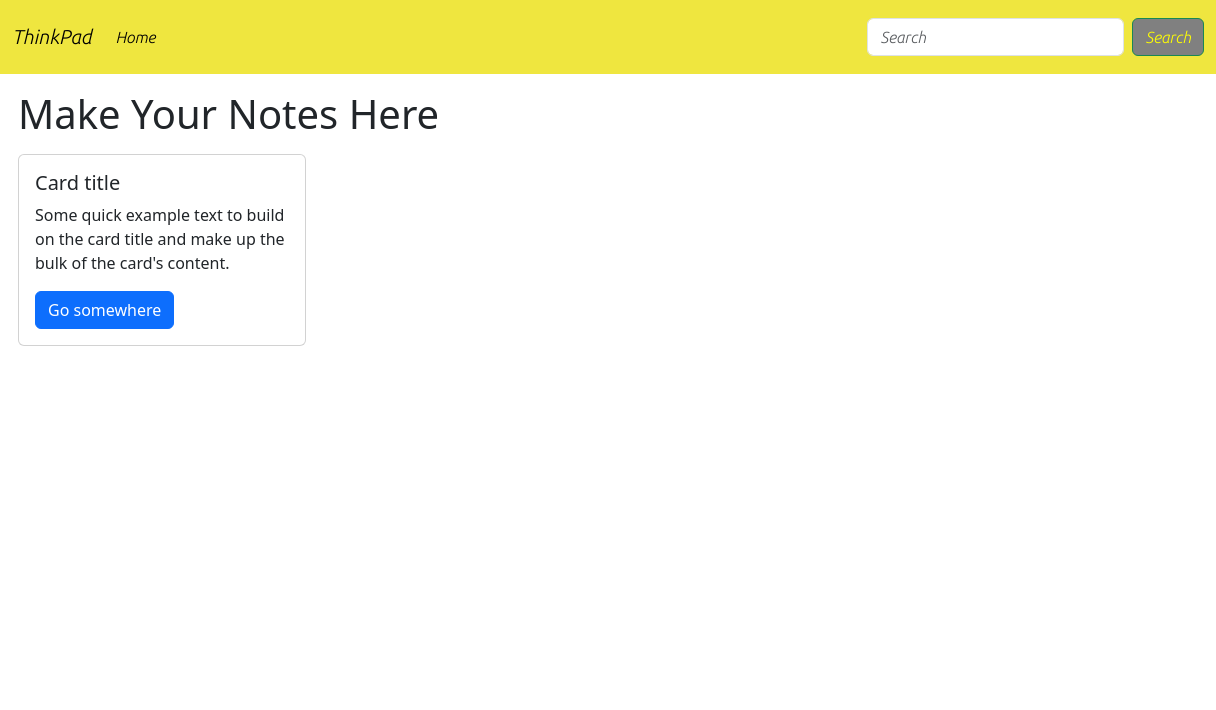
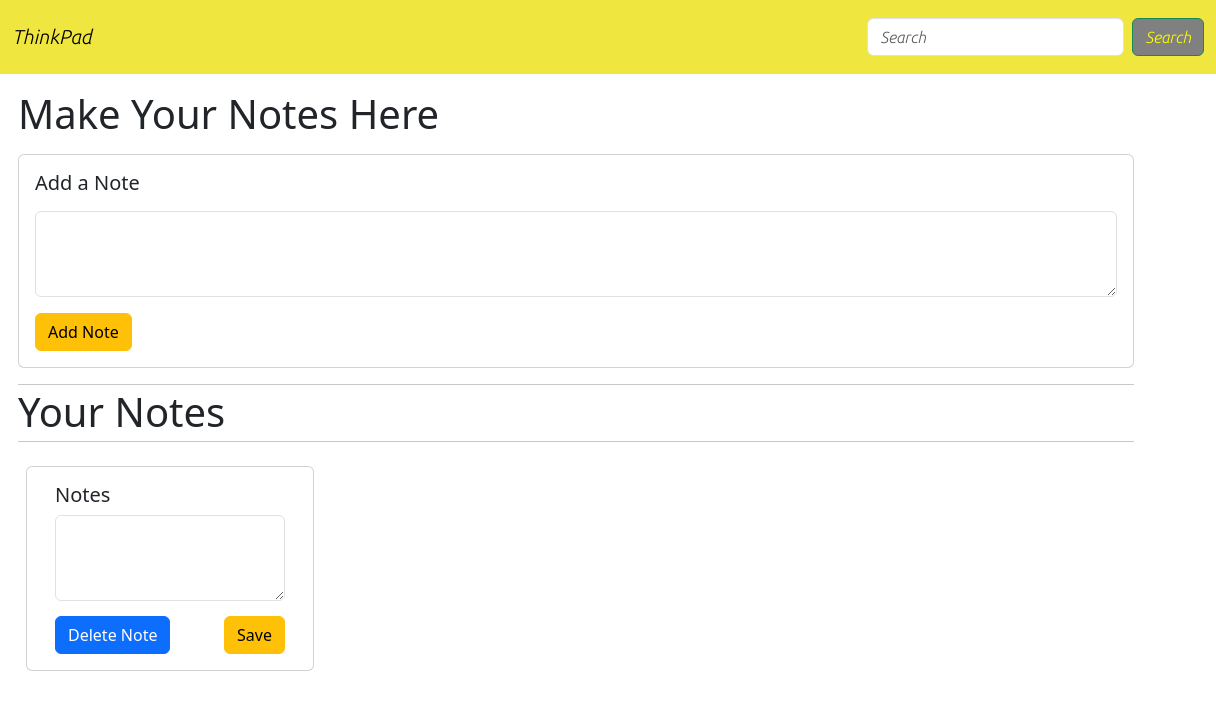
Before and after one commit to AbhirupBasu-18/ThinkPad, a plain HTML site: page index.html in a window 1280 px wide. Shown: the full height of the page, 64-1280 px from the left. Drawn offline with nearby package versions, Linux system fonts and the light colour scheme.

Commit message:
html css donw

```diff
--- a/index.html
+++ b/index.html
@@ -18,9 +18,6 @@
         </button>
         <div class="collapse navbar-collapse" id="navbarSupportedContent">
           <ul class="navbar-nav me-auto mb-2 mb-lg-0">
-            <li class="nav-item">
-              <a class="nav-link active heading" aria-current="page" href="#" id="e">Home</a>
-            </li>
           </ul>
           <form class="d-flex" role="search">
             <input class="form-control me-2" type="search" placeholder="Search" aria-label="Search">
@@ -31,14 +28,34 @@
     </nav>
     <div class="container my-3">
       <h1>Make Your Notes Here</h1>
-      <div class="card my-3" style="width: 18rem;">
+      <div class="card my-3">
         <div class="card-body">
-          <h5 class="card-title">Card title</h5>
-          <p class="card-text">Some quick example text to build on the card title and make up the bulk of the card's content.</p>
-          <a href="#" class="btn btn-primary">Go somewhere</a>
+          <h5 class="card-title">Add a Note</h5>
+          <p class="card-text"><div class="form-group">
+            <textarea class="form-control" id="addTxt" rows="3"></textarea>
+          </div>
+        </p>
+          <button class="btn btn-warning" id="addbtn">Add Note</button>
         </div>
       </div>
-    </div>
+      <hr id="x" >
+      <h1 id="f">Your Notes</h1>
+      <hr id="y">
+      <div id="notes" class="row container-fluid">
+        <div class="card my-2 mx-2" style="width: 18rem;">
+            <div class="card-body">
+              <h5 class="card-title">Notes</h5>
+                <div class="form-group">
+                    <textarea class="form-control" id="exampleFormControlTextarea1" rows="3"></textarea>
+                  </div>
+                  <div class="k">
+                    <button class="btn btn-primary" id="delbtn">Delete Note</button>
+                    <button class="btn btn-warning" id="savebtn">Save</button>
+               </div>
+            </div>
+          </div>
+      </div>
+  </div>
   <script src="script.js"></script>
   <script src="https://cdn.jsdelivr.net/npm/bootstrap@5.3.0/dist/js/bootstrap.bundle.min.js" integrity="sha384-geWF76RCwLtnZ8qwWowPQNguL3RmwHVBC9FhGdlKrxdiJJigb/j/68SIy3Te4Bkz" crossorigin="anonymous"></script>
   </body>
--- a/style.css
+++ b/style.css
@@ -11,6 +11,26 @@
 .btn-outline-success:hover{
     color: green !important;
 }
-.h1{
-    font-family: 'Secular One', sans-serif;
+#x{
+    margin-top: 3px !important;
+    margin-bottom: 3px !important;
 }
+#y{
+    margin-top: 5px;
+}
+#f{
+   margin-bottom: 3px !important;
+   margin-top: 1px !important;
+}
+.k{
+    display: flex;
+    justify-content: space-between;
+    margin-top: 15px;
+}
+/*#delbtn{
+}
+#savebtn{
+    margin-top: 15px;
+    position: relative;
+    margin-left: 50px;
+}*/
```
